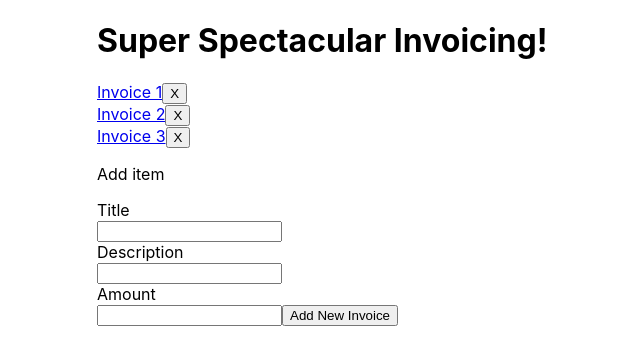
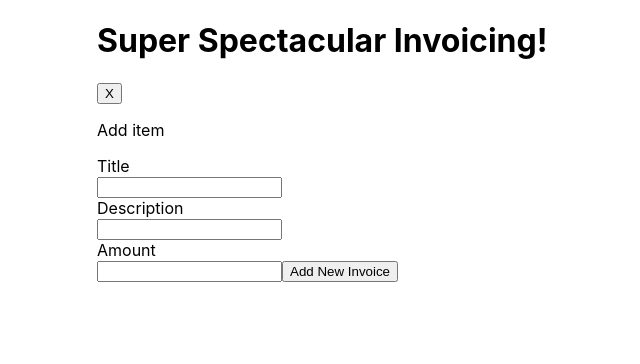
Before and after one commit to trezp/so-many-invoices, a React (Create React App) app: page / in a window 1280 px wide. Shown: the top 364 px of the page, without its empty margins (31-671 px from the left). Built offline with nearby package versions, Linux system fonts and the light colour scheme.

Commit message:
basic functionality for adding line items

```diff
--- a/package.json
+++ b/package.json
@@ -10,7 +10,7 @@
     "react-dom": "^17.0.2",
     "react-router-dom": "^5.2.0",
     "react-scripts": "4.0.3",
-    "uniqid": "^5.3.0",
+    "uuid": "^8.3.2",
     "web-vitals": "^1.0.1"
   },
   "scripts": {
--- a/src/App.js
+++ b/src/App.js
@@ -1,5 +1,5 @@
 
-import React, { useEffect, useState, useContext } from 'react';
+import React, { useContext } from 'react';
 
 import Invoice from "./components/invoice/Invoice";
 import { InvoiceContext } from './InvoiceContext';
--- a/src/InvoiceContext.js
+++ b/src/InvoiceContext.js
@@ -1,11 +1,24 @@
 import React, { createContext, useState } from 'react';
-import data from './invoiceDB.json';
-import uniqueId from 'uniqid';
-
 export const InvoiceContext = createContext();
 
 const InvoiceContextProvider = (props) => {
-  const [invoices, setInvoices] = useState(data);
+  const [invoices, setInvoices] = useState([
+    {
+      "id": "",
+      "title": "",
+      "link": "",
+      "created": "",
+      "due": "",
+      "status": "outstanding",
+      "lineItems": [{
+        "itemNo": 1,
+        "title": "Materials",
+        "amount": 50,
+        "notes": "This is a note"
+      }]
+    }]);
+
+  const [lineItemNo, setLineItemNo] = useState(1);
 
   const addInvoice = (invoice) => {
     setInvoices([...invoices, invoice]);
@@ -14,7 +27,9 @@ const InvoiceContextProvider = (props) => {
   const addLineItems = (lineItem, invoice) => {
     invoices.forEach(item => {
       if(item.id === invoice.id){
-        item.lineItems.push(lineItem)
+        item.lineItems.push(lineItem);
+        setLineItemNo(item.lineItems.length + 1);
+        lineItem.itemNo = lineItemNo;
       }
     });
     setInvoices([...invoices])
--- a/src/components/NewInvoiceForm/NewInvoiceForm.js
+++ b/src/components/NewInvoiceForm/NewInvoiceForm.js
@@ -1,5 +1,5 @@
 import React, { useState, useContext } from 'react';
-import uniqueId from 'uniqid';
+import { v4 as uuid } from 'uuid';
 import { InvoiceContext } from '../../InvoiceContext';
 import './NewInvoiceForm.css';
 
@@ -12,15 +12,15 @@ function InvoiceForm() {
     title: '',
     desc: '',
     amount: '',
-    created: "April 11, 2021",
-    due: "May 10, 2021",
+    created: "",
+    due: "",
     status: "current",
     lineItems: []
   });
 
   const handleInputChange = (e) => {
     e.preventDefault();
-    setInvoice({...invoice, [e.target.name]: e.target.value, id: uniqueId()});
+    setInvoice({...invoice, [e.target.name]: e.target.value, id: uuid()});
   }
 
   const handleSubmit = (e) => {
@@ -33,9 +33,9 @@ function InvoiceForm() {
       title: '',
       desc: '',
       amount: '',
-      created: "April 11, 2021",
-      due: "May 10, 2021",
-      status: "current",
+      created: "",
+      due: "",
+      status: "",
       lineItems: []
     });
   };
--- a/src/components/NewLineItemForm.js
+++ b/src/components/NewLineItemForm.js
@@ -1,21 +1,20 @@
 import React, { useState, useContext } from 'react';
 import { InvoiceContext } from '../InvoiceContext';
-import uniqueId from 'uniqid';
 
 function NewLineItemForm({invoice}) {
   const { addLineItems } = useContext(InvoiceContext);
   const [lineItem, setLineItem] = useState([]);
-  let [lineItemCount, setLineItemCount] = useState(1);
 
   const handleInputChange = (e) => {
     e.preventDefault();
-    setLineItem({...lineItem, [e.target.name]: e.target.value, itemNo: lineItemCount});
+    setLineItem({...lineItem, [e.target.name]: e.target.value});
   }
 
   const handleSubmit = (e) => {
     e.preventDefault();
     addLineItems(lineItem, invoice);
-    setLineItemCount(lineItemCount + 1);
+    console.log(lineItem)
+    setLineItem({title: '', amount: '', itemNo: '', notes: ''});
   }
 
   return (
```
Also changed, not shown: 2 other files (tests, documents, lock files or other folders).
